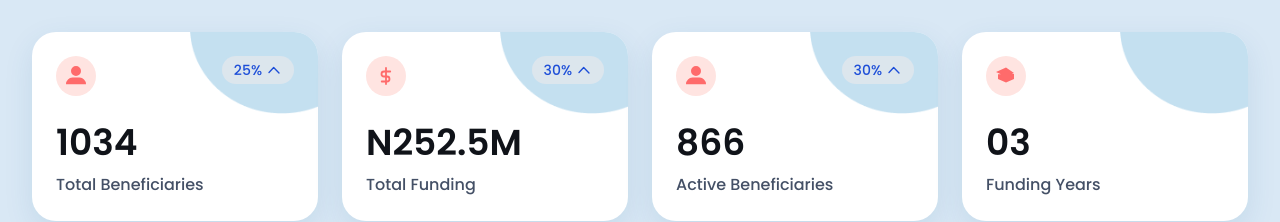
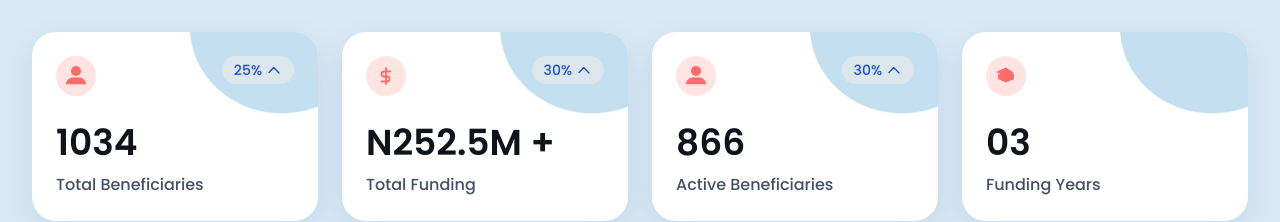
Before and after one commit to Stillchamp/games_portal, a Vue app: page /dashboard in a window 1280 px wide. Shown: the top 222 px of the page. Built offline with nearby package versions, Linux system fonts and the light colour scheme.

Commit message:
Add space after total funding value

```diff
--- a/src/views/HomeView.vue
+++ b/src/views/HomeView.vue
@@ -17,7 +17,7 @@ const metricCards = [
   {
     id: 'total-funding',
     label: 'Total Funding',
-    value: 'N252.5M',
+    value: 'N252.5M +',
     icon: 'funding',
     trendValue: '30%',
   },
```
